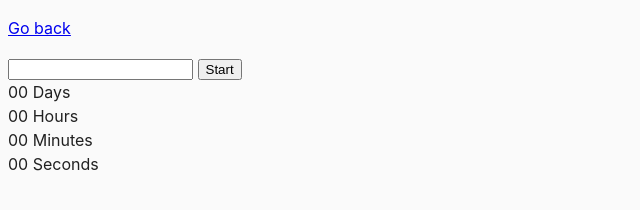
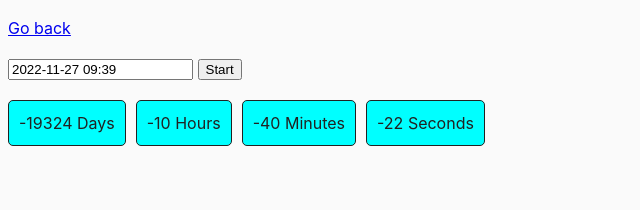
Before and after one commit to berehovyi-volodymyr/goit-js-hw-09, a website built with Parcel: page src/02-timer.html in a window 1280 px wide. Both pictures are taken after a click on the button "Start". Shown: the whole page, without its empty margins (0-640 px from the left). Built offline with nearby package versions, Linux system fonts and the light colour scheme.

Commit message:
done 2 task

```diff
--- a/package.json
+++ b/package.json
@@ -18,7 +18,9 @@
     "url": "https://github.com/goitacademy/parcel-project-template/issues"
   },
   "dependencies": {
-    "modern-normalize": "^1.1.0"
+    "flatpickr": "^4.6.13",
+    "modern-normalize": "^1.1.0",
+    "notiflix": "^3.2.5"
   },
   "devDependencies": {
     "@parcel/transformer-sass": "^2.6.0",
--- a/src/css/common.css
+++ b/src/css/common.css
@@ -16,3 +16,15 @@ img {
   display: block;
   max-width: 100%;
 }
+.timer{
+  margin-top: 20px;
+  display: flex;
+  gap: 10px
+}
+
+.field{
+  background-color: aqua;
+  border: solid 1px;
+  border-radius: 5px;
+  padding: 10px;
+}
--- a/src/js/02-timer.js
+++ b/src/js/02-timer.js
@@ -0,0 +1,78 @@
+import flatpickr from 'flatpickr';
+import 'flatpickr/dist/flatpickr.min.css';
+import { Notify } from 'notiflix/build/notiflix-notify-aio';
+
+const ref = {
+  btnStart: document.querySelector('button[data-start]'),
+  days: document.querySelector('span[data-days]'),
+  hours: document.querySelector('span[data-hours]'),
+  minutes: document.querySelector('span[data-minutes]'),
+  seconds: document.querySelector('span[data-seconds]'),
+};
+
+let timerId = null;
+let date = null;
+
+const options = {
+  enableTime: true,
+  time_24hr: true,
+  defaultDate: new Date(),
+  minuteIncrement: 1,
+  onClose(selectedDates) {
+    if (selectedDates[0] <= options.defaultDate) {
+      Notify.info('Please choose a date in the future'),
+        (ref.btnStart.disabled = true);
+    } else {
+      ref.btnStart.disabled = false;
+      date = selectedDates[0];
+    }
+  },
+};
+
+const timer = {
+  start() {
+    timerId = setInterval(() => {
+      const currentTime = Date.now();
+      const diff = date - currentTime;
+      const time = convertMs(diff);
+      updateTimer(time);
+    }, 1000);
+  },
+};
+ref.btnStart.addEventListener('click', () => {
+  timer.start();
+});
+
+flatpickr('#datetime-picker', options);
+
+function convertMs(ms) {
+  // Number of milliseconds per unit of time
+  const second = 1000;
+  const minute = second * 60;
+  const hour = minute * 60;
+  const day = hour * 24;
+
+  // Remaining days
+  const days = addLeadingZero(Math.floor(ms / day));
+  // Remaining hours
+  const hours = addLeadingZero(Math.floor((ms % day) / hour));
+  // Remaining minutes
+  const minutes = addLeadingZero(Math.floor(((ms % day) % hour) / minute));
+  // Remaining seconds
+  const seconds = addLeadingZero(
+    Math.floor((((ms % day) % hour) % minute) / second)
+  );
+
+  return { days, hours, minutes, seconds };
+}
+
+function updateTimer({ days, hours, minutes, seconds }) {
+  (ref.days.textContent = days),
+    (ref.hours.textContent = hours),
+    (ref.minutes.textContent = minutes),
+    (ref.seconds.textContent = seconds);
+}
+
+function addLeadingZero(value) {
+  return String(value).padStart(2, '0');
+}
```
Also changed, not shown: 1 other file.
